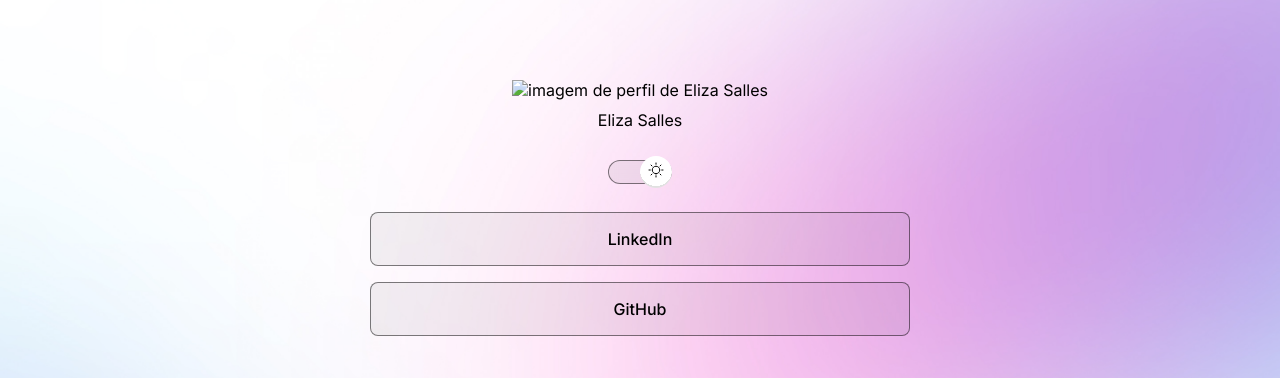
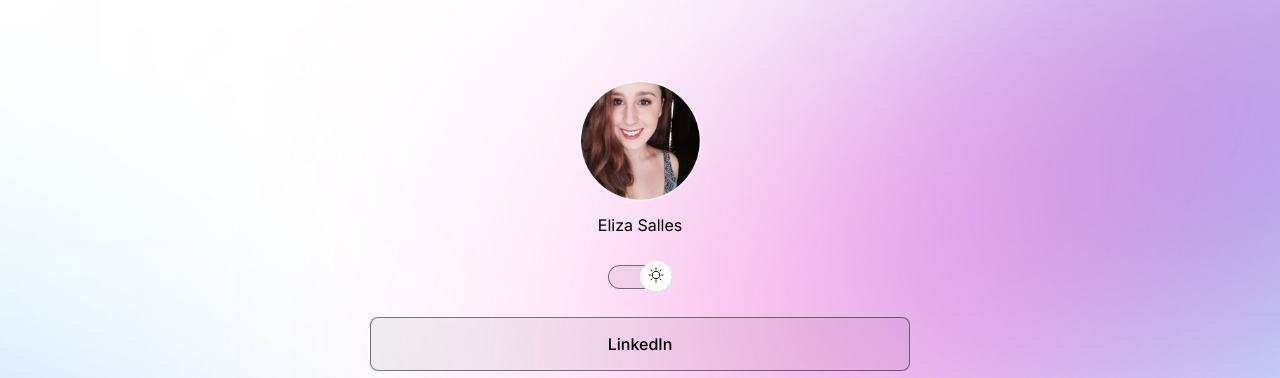
Before and after one commit to elizamsalles/profile, a plain HTML site: page index.html in a window 1280 px wide. Shown: the top 378 px of the page. Drawn offline with nearby package versions, Linux system fonts and the light colour scheme; the site is published under a folder, as on GitHub Pages, so addresses that start at the root find nothing.

Commit message:
correção da img de perfil

```diff
--- a/index.html
+++ b/index.html
@@ -12,14 +12,14 @@
     <meta name="viewport" content="width=device-width, initial-scale=1.0" />
     <!-- adapta o tamanho do conteúdo consoante a tela -->
     <link rel="stylesheet" href="style.css" />
-    <title>Document</title>
+    <title>Eliza Salles</title>
   </head>
 
   <body>
     <!-- div tem display block. ou seja, ocupa toda a largura disponível em tela, fazendo os outros elementos irem para a linha de baixo -->
     <div id="container">
       <div id="profile">
-        <img src="/assets/avatar.png" alt="imagem de perfil de Eliza Salles" />
+        <img src="./assets/avatar.png" alt="imagem de perfil de Eliza Salles" />
         <p>Eliza Salles</p>
       </div>
 
@@ -58,8 +58,7 @@
         </a>
       </div>
 
-      <footer>Feito com ♥ por Eliza Salles </footer>
-
+      <footer>Feito com ♥ por Eliza Salles</footer>
     </div>
 
     <!-- ícones adicionados através do ionicons -->
--- a/script.js
+++ b/script.js
@@ -31,4 +31,7 @@ function toggleMode(){
         img.setAttribute("src", "./assets/avatar.png")
     }
 
+
+
+
 }
```
